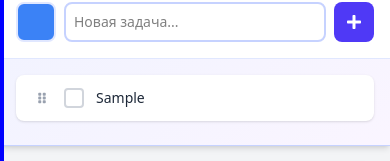
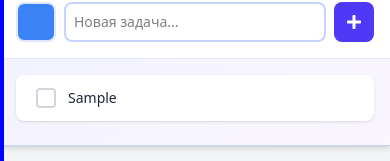
Before and after one commit to 5014eg/ADHD-to-do, a React app: page / in a window 390 px wide. Both pictures are taken after typing "Sample" into the empty fields and a click on the button 354 px from the left and 178 px from the top of the page. Shown: the part 156-317 px from the top of the page. Built offline with nearby package versions, Linux system fonts and the light colour scheme.

Commit message:
drag&drop on mobile fix

```diff
--- a/src/components/TaskItem.js
+++ b/src/components/TaskItem.js
@@ -20,9 +20,10 @@ const TaskItem = ({ task, onToggle, onDelete, isDraggable = false }) => {
         <div
             ref={setNodeRef}
             style={style}
-            className={`group flex items-center gap-2 p-3 mb-2 bg-white rounded-lg shadow-sm hover:shadow-md transition-all ${isDragging ? 'opacity-50' : ''
+            {...listeners}
+            {...attributes}
+            className={`group flex items-center gap-2 p-3 mb-2 bg-white rounded-lg shadow-sm hover:shadow-md transition-all touch-manipulation ${isDragging ? 'opacity-50' : ''
                 }`}
-            {...attributes}
         >
             {/* Color Indicator */}
             <div
@@ -30,25 +31,17 @@ const TaskItem = ({ task, onToggle, onDelete, isDraggable = false }) => {
                 style={{ backgroundColor: task.color || '#3b82f6' }}
             />
 
-            {/* Drag Handle - only visible when draggable */}
-            {isDraggable && (
-                <div
-                    {...listeners}
-                    className="cursor-grab active:cursor-grabbing text-gray-400 hover:text-gray-600 pl-2"
-                >
-                    <FaGripVertical size={12} />
-                </div>
-            )}
-
-            {/* Checkbox */}
+            {/* Checkbox and Text - Stop propagation to prevent drag start */}
             <div
                 className="flex items-center flex-1 cursor-pointer ml-2"
                 onClick={() => onToggle(task.id)}
+                onPointerDown={(e) => e.stopPropagation()}
+                onTouchStart={(e) => e.stopPropagation()}
             >
                 <div
                     className={`w-5 h-5 rounded border-2 flex items-center justify-center mr-3 transition-all flex-shrink-0 ${task.completed
-                            ? 'border-gray-400 bg-gray-400'
-                            : 'border-gray-300 hover:border-gray-400'
+                        ? 'border-gray-400 bg-gray-400'
+                        : 'border-gray-300 hover:border-gray-400'
                         }`}
                     style={{
                         borderColor: task.completed ? task.color : undefined,
```
